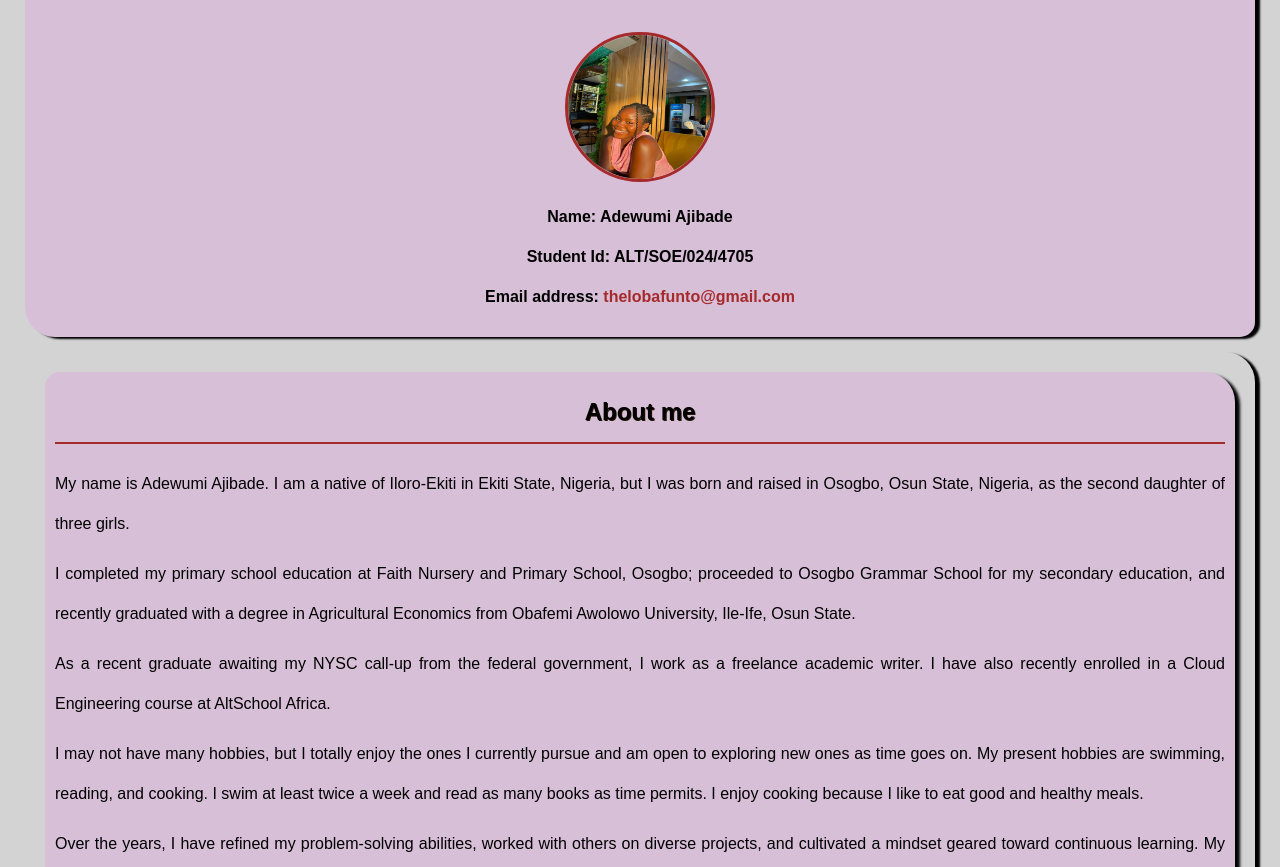
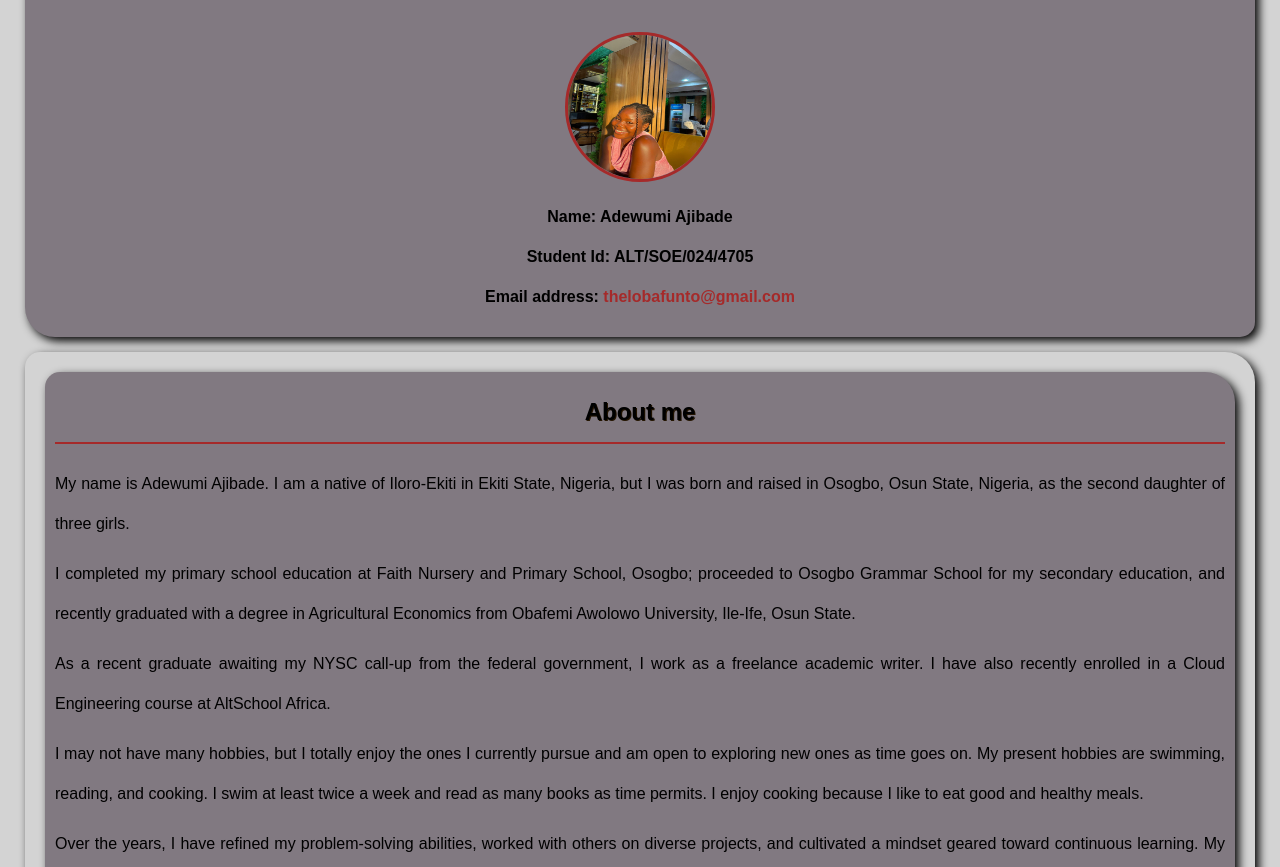
Before and after one commit to Adewuumii/html-Tasks, a plain HTML site: page assignment_1/index.html in a window 1280 px wide. Shown: the part 233-1100 px from the top of the page. Drawn offline with Linux system fonts and the light colour scheme.

Commit message:
I changed some designs

```diff
--- a/assets/style/form.css
+++ b/assets/style/form.css
@@ -80,7 +80,8 @@ main {
   display: flex;
   flex-wrap: wrap;
   border-radius: 8px;
-  box-shadow: 3px 2px 2px black;
+  box-shadow: 2px 2px 8px black;
+  background-color: rgb(129, 121, 129);
 }
 .illustration {
   flex: 1;
@@ -104,7 +105,7 @@ main {
 .signup {
   padding: 40px;
   flex: 1;
-  margin-top: -50px;
+  margin-top: 20px;
 }
 .signup h2 {
   font-size: 2.5rem;
--- a/assets/style/index.css
+++ b/assets/style/index.css
@@ -15,9 +15,9 @@ header {
   text-align: center;
   padding: 10px;
   margin-bottom: 15px;
-  background-color: thistle;
+  background-color: rgb(129, 121, 129);
   border-radius: 15px 30px;
-  box-shadow: 5px 2px 2px black;
+  box-shadow: 4px 4px 10px black;
 }
 #info {
   text-align: center;
@@ -104,14 +104,14 @@ header p {
 }
 main {
   border-radius: 15px 30px;
-  box-shadow: 5px 2px 2px black;
+  box-shadow: 4px 4px 10px black;
   padding: 20px;
 }
 section {
   margin-bottom: 10px;
   border-radius: 15px 30px;
-  box-shadow: 5px 3px 3px black;
-  background-color: thistle;
+  box-shadow: 4px 4px 10px black;
+  background-color: rgb(129, 121, 129);
   padding: 10px;
 }
 h2 {
```
